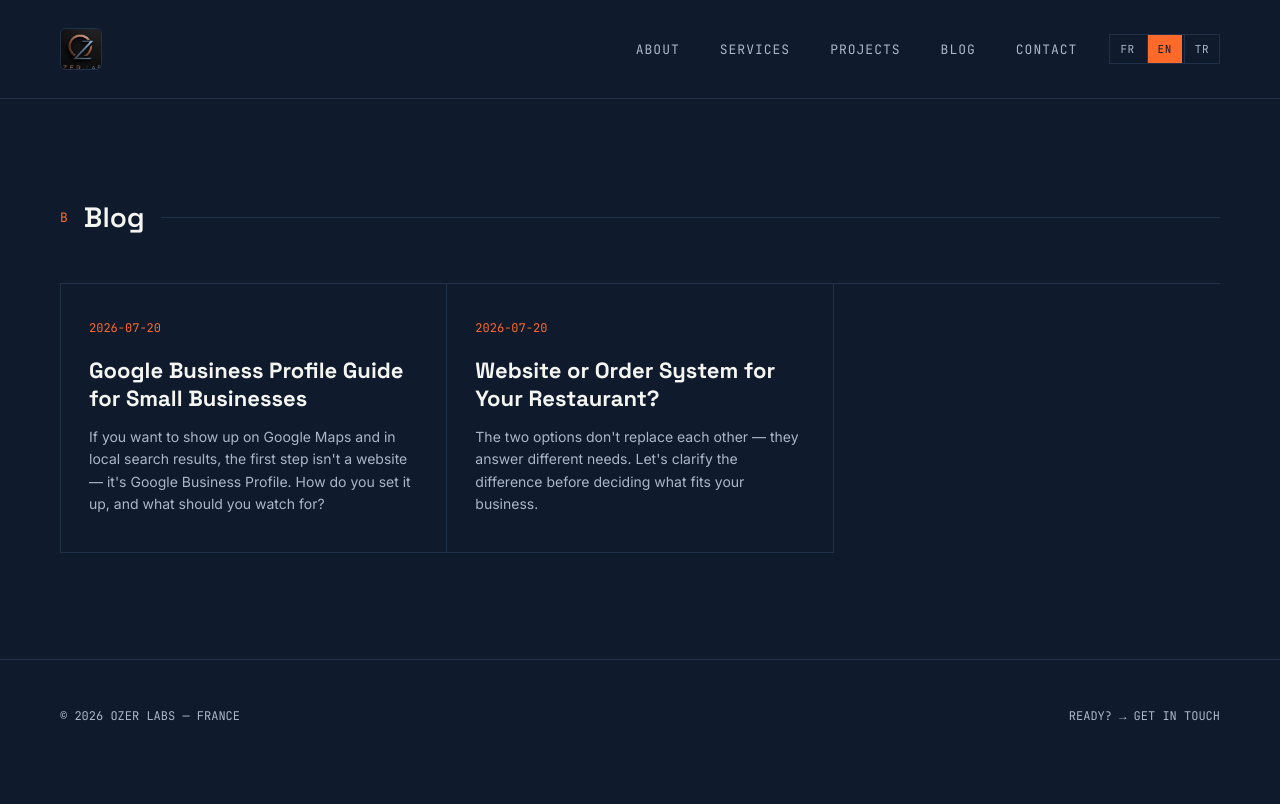
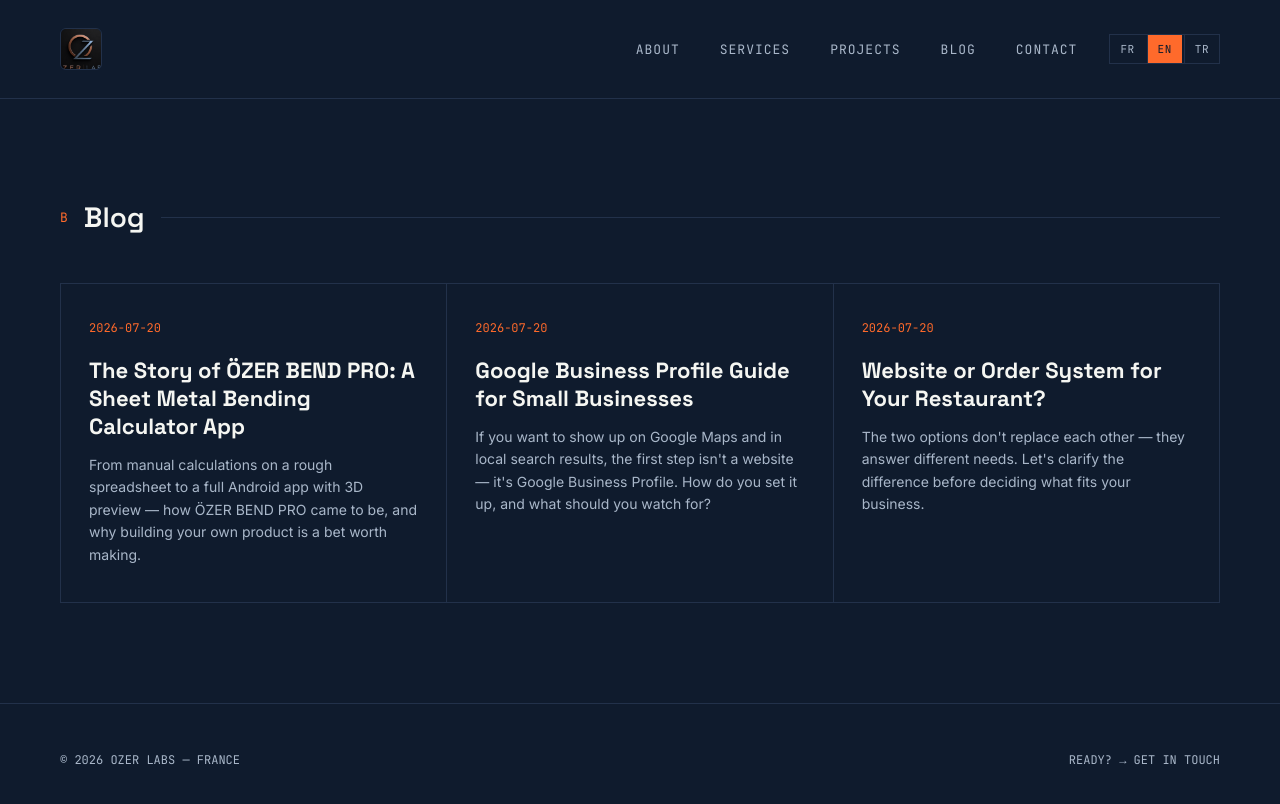
Before and after one commit to halilozer03-dotcom/Ozerlabs, a React (Vite) app: page /blog in a window 1280 px wide. Shown: the top 804 px of the page. Built offline with nearby package versions, Linux system fonts and the light colour scheme.

Commit message:
Ucuncu blog yazisi eklendi: OZER BEND PRO hikayesi

```diff
--- a/src/content/blog.js
+++ b/src/content/blog.js
@@ -1,4 +1,95 @@
 export const posts = [
+  {
+    slug: 'ozer-bend-pro-hikayesi',
+    date: '2026-07-20',
+    fr: {
+      title: "L'histoire d'ÖZER BEND PRO : une app de calcul de pliage de tôle",
+      excerpt: "D'un tableur de calcul manuel à une application Android complète avec aperçu 3D — comment est né ÖZER BEND PRO, et pourquoi construire un produit soi-même reste un pari qui vaut le coup.",
+      content: `
+Tous les projets chez Ozer Labs ne sont pas des sites pour des clients. **ÖZER BEND PRO** est un produit propre, né d'un besoin concret : les professionnels du pliage de tôle calculent encore souvent leurs facteurs K et leurs développés à la main ou sur un tableur approximatif.
+
+## Le problème de départ
+
+Le facteur K et la longueur développée sont essentiels pour plier une tôle avec précision — une erreur de calcul se traduit directement par une pièce défectueuse. Les calculatrices génériques ne tiennent pas compte des spécificités machine (angle, épaisseur, rayon d'outil), et les tableurs faits maison sont difficiles à partager ou à faire évoluer.
+
+## Ce que fait l'application
+
+ÖZER BEND PRO calcule le facteur K et le développé à partir de données machine réelles, propose un aperçu 3D en temps réel du profil plié, et génère un PDF prêt à partager avec l'atelier ou le client. Tout depuis un téléphone Android, sans tableur ni calcul manuel.
+
+## Un modèle freemium pensé pour l'essai réel
+
+- 7 jours d'essai complet
+- Puis un palier gratuit : 3 PDF par jour, sans logo personnalisé, sans aperçu 3D
+- Version Pro à 9,99 € en achat unique, sans abonnement
+
+## Pourquoi construire un produit, pas seulement des sites
+
+Développer ÖZER BEND PRO en parallèle des sites clients a demandé une infrastructure différente : CI/CD via GitHub Actions, build et signature automatiques, gestion de licence via Supabase, publication sur Google Play. C'est plus de travail qu'un site vitrine — mais un produit continue de générer de la valeur sans qu'on reparte de zéro à chaque nouveau client.
+
+## Et maintenant ?
+
+L'application est actuellement en alpha fermée sur Google Play (177 pays, phase de test), avec un passage en production prévu très prochainement. La suite : plus de retours utilisateurs, plus d'itérations, et peut-être un jour d'autres outils du même genre pour d'autres métiers techniques.
+`.trim(),
+    },
+    en: {
+      title: "The Story of ÖZER BEND PRO: A Sheet Metal Bending Calculator App",
+      excerpt: "From manual calculations on a rough spreadsheet to a full Android app with 3D preview — how ÖZER BEND PRO came to be, and why building your own product is a bet worth making.",
+      content: `
+Not every project at Ozer Labs is a client site. **ÖZER BEND PRO** is an in-house product, born from a real problem: sheet metal bending professionals often still calculate K-factors and flat-pattern lengths by hand or on a rough spreadsheet.
+
+## The starting problem
+
+K-factor and developed length are essential for bending sheet metal precisely — a miscalculation translates directly into a defective part. Generic calculators don't account for machine-specific details (angle, thickness, tool radius), and homemade spreadsheets are hard to share or scale.
+
+## What the app does
+
+ÖZER BEND PRO calculates K-factor and developed length from real machine data, shows a live 3D preview of the bent profile, and generates a PDF ready to share with the shop floor or a client. All from an Android phone, no spreadsheet or manual math required.
+
+## A freemium model built for real trial
+
+- 7-day full trial
+- Then a free tier: 3 PDFs/day, no custom logo, no 3D view
+- One-time Pro purchase for €9.99, no subscription
+
+## Why build a product, not just websites
+
+Building ÖZER BEND PRO alongside client sites required different infrastructure: CI/CD via GitHub Actions, automatic build and signing, license management through Supabase, publishing to Google Play. It's more upfront work than a showcase site — but a product keeps generating value without starting from scratch for every new client.
+
+## What's next
+
+The app is currently in closed alpha on Google Play (177 countries, testing phase), with a move to production coming very soon. Next up: more user feedback, more iteration, and maybe one day other tools like it for other technical trades.
+`.trim(),
+    },
+    tr: {
+      title: 'Sac Bükme Hesaplama Uygulaması: ÖZER BEND PRO Hikayesi',
+      excerpt: 'Elle yapılan hesaplardan 3D önizlemeli tam bir Android uygulamasına — ÖZER BEND PRO nasıl doğdu ve kendi ürününü inşa etmek neden değerli bir bahis?',
+      content: `
+Ozer Labs'ta her proje bir müşteri sitesi değil. **ÖZER BEND PRO**, gerçek bir ihtiyaçtan doğan kendi ürünümüz: sac büküm profesyonelleri hâlâ çoğu zaman K-faktörünü ve açınım uzunluğunu elle ya da gelişigüzel bir excel tablosunda hesaplıyor.
+
+## Başlangıçtaki Problem
+
+K-faktörü ve açınım uzunluğu, sacı doğru bükmek için kritik öneme sahip — bir hesap hatası doğrudan hatalı parçaya dönüşür. Genel amaçlı hesap makineleri makineye özgü detayları (açı, kalınlık, takım yarıçapı) hesaba katmaz, ev yapımı excel tabloları ise paylaşımı ve büyütülmesi zor araçlardır.
+
+## Uygulama Ne Yapıyor?
+
+ÖZER BEND PRO, gerçek makine verilerinden K-faktörü ve açınım uzunluğunu hesaplıyor, bükülmüş profilin canlı 3D önizlemesini gösteriyor ve atölyeyle ya da müşteriyle paylaşılmaya hazır bir PDF üretiyor. Hepsi bir Android telefondan, excel ya da elle hesaplama olmadan.
+
+## Gerçek Denemeye Uygun Freemium Model
+
+- 7 günlük tam deneme
+- Ardından ücretsiz katman: günde 3 PDF, özel logo yok, 3D görünüm yok
+- Tek seferlik 9,99€ ile Pro sürüm, abonelik yok
+
+## Neden Sadece Site Değil, Ürün İnşa Etmek?
+
+ÖZER BEND PRO'yu müşteri siteleriyle paralel geliştirmek farklı bir altyapı gerektirdi: GitHub Actions üzerinden CI/CD, otomatik build ve imzalama, Supabase üzerinden lisans yönetimi, Google Play'e yayınlama. Bir vitrin sitesinden daha fazla ön emek — ama bir ürün, her yeni müşteride sıfırdan başlamadan değer üretmeye devam ediyor.
+
+## Sırada Ne Var?
+
+Uygulama şu anda Google Play'de kapalı alfa aşamasında (177 ülke, test süreci), çok yakında production'a geçiş planlanıyor. Sıradaki adımlar: daha fazla kullanıcı geri bildirimi, daha fazla iterasyon, ve belki bir gün başka teknik meslekler için benzer araçlar.
+`.trim(),
+    },
+  },
   {
     slug: 'kucuk-isletmeler-icin-google-business-profile-rehberi',
     date: '2026-07-20',
```
Also changed, not shown: 1 other file (tests, documents, lock files or other folders).
